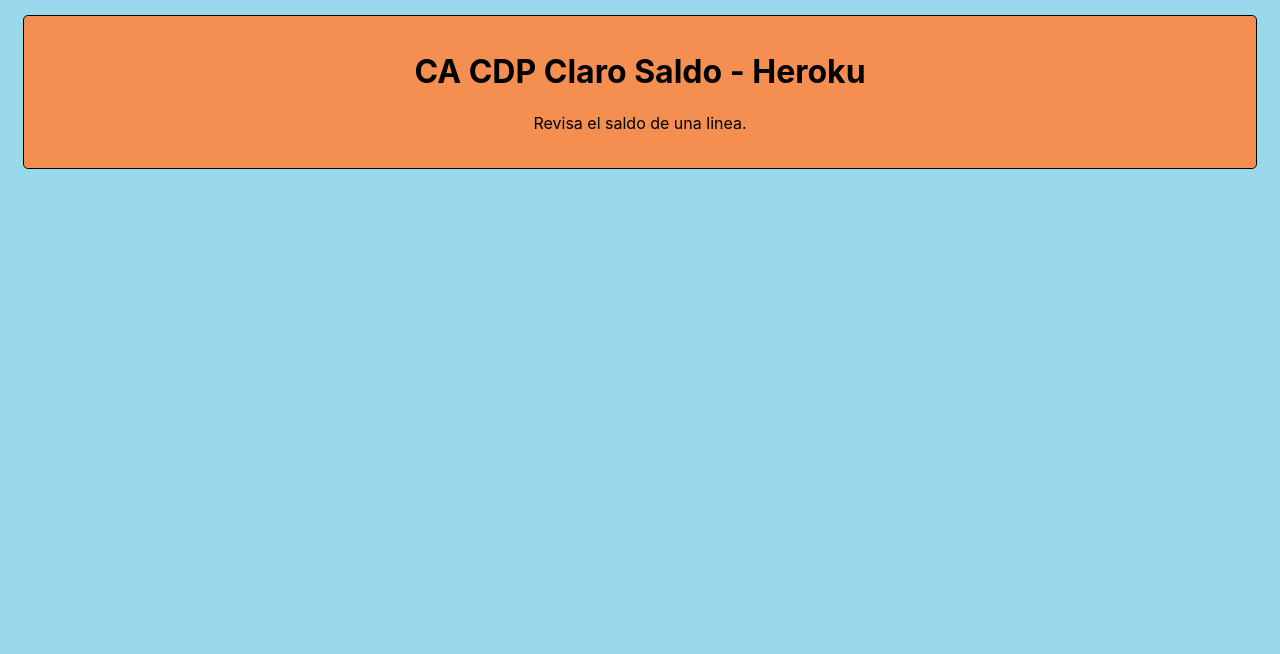
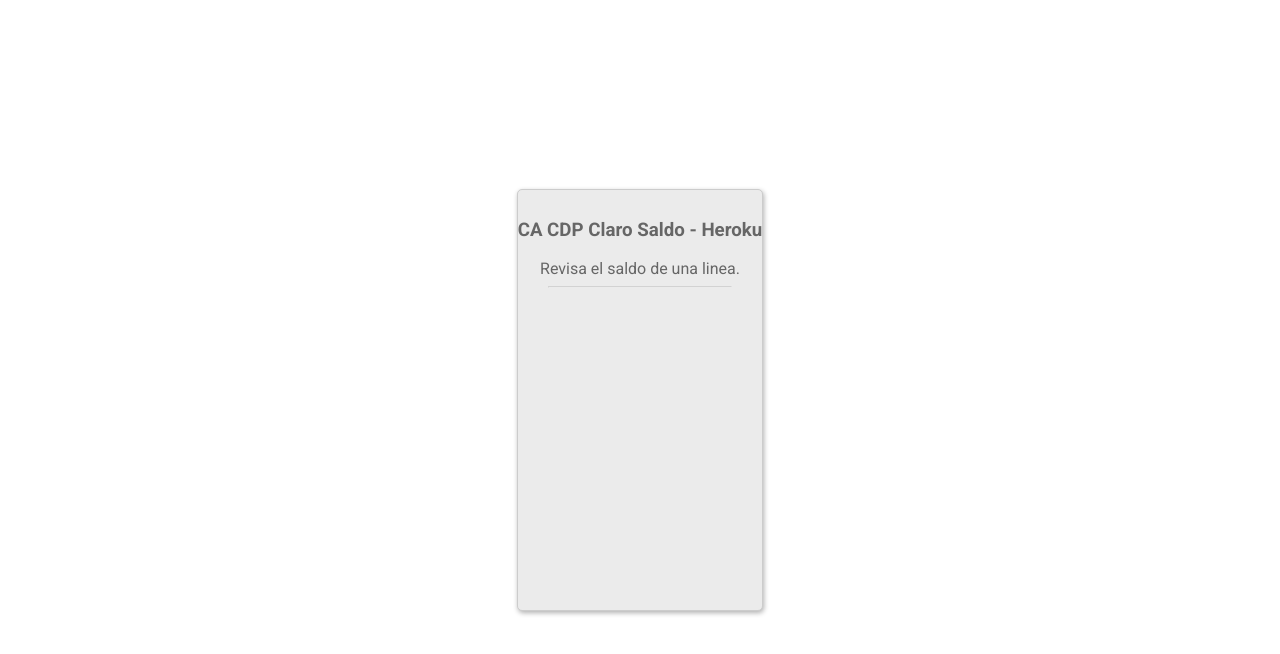
Before and after one commit to mateori0s/CustomActivitiesSalesforce, a website: page public/index.html in a window 1280 px wide. Drawn offline with nearby package versions, Linux system fonts and the light colour scheme; a web font is replaced by a local one.

Commit message:
feat: improved ui styling

```diff
--- a/public/config.json
+++ b/public/config.json
@@ -59,7 +59,7 @@
     },
     "userInterfaces": {
         "configModal": {
-            "height": 350,
+            "height": 450,
             "width": 500,
             "fullscreen": false
         }
--- a/public/css/styles.css
+++ b/public/css/styles.css
@@ -1,28 +1,35 @@
-:root {
-   --orange: hsl(23, 88.1%, 63.7%);
-   --lightblue: hsl(193, 65.9%, 75.9%);
+html, body {
+   display: flex;
+   justify-content: center;
+   height: 100%;
+}
+
+body, div, form, input {
+   padding: 0;
+   margin: 0;
+   outline: none;
+   font-family: Roboto, Arial, sans-serif;
+   font-size: 16px;
+   color: #666;
+}
+
+hr {
+   color: #a9a9a9;
+   opacity: 0.3;
 }
 
 .main-block {
-   background-color: var(--orange);
-   border: 1px solid black;
+   max-width: 340px;
+   min-height: 400px;
+   padding: 10px 0;
+   margin: auto;
    border-radius: 5px;
-   display: flex;
-   flex-direction: column;
-   justify-content: center;
-   align-items: center;
-   margin: 15px;
-   padding: 15px;
+   border: solid 1px #ccc;
+   box-shadow: 1px 2px 5px rgba(0,0,0,.31);
+   background: #ebebeb;
+   text-align: center;
 }
 
-.description-span {
-   text-align: center;
-   margin-bottom: 20px;
+form {
+   margin: 0 30px;
 }
-
-body {
-   font-family: -apple-system, BlinkMacSystemFont, 'Segoe UI', 'Roboto', 'Oxygen',
-    'Ubuntu', 'Cantarell', 'Fira Sans', 'Droid Sans', 'Helvetica Neue',
-    sans-serif;
-   background-color: var(--lightblue);
-}
--- a/public/index.html
+++ b/public/index.html
@@ -5,8 +5,8 @@
         <meta charset="utf-8" />
         <meta http-equiv="x-ua-compatible" content="ie-edge" />
         <meta name="viewport" content="width=device-width, initial-scale=1" />
-        <link href='https://fonts.googleapis.com/css?family=lobster' rel='stylesheet' type='text/css'>
-        <link rel='stylesheet' href="https://cdnjs.cloudflare.com/ajax/libs/design-system/2.8.3/fonts/SalesforceSans-Bold.ttf">
+        <link href="https://fonts.googleapis.com/css?family=Roboto:300,400,500,700" rel="stylesheet">
+        <link rel="stylesheet" href="https://cdnjs.cloudflare.com/ajax/libs/font-awesome/6.1.1/css/all.min.css" integrity="sha512-KfkfwYDsLkIlwQp6LFnl8zNdLGxu9YAA1QvwINks4PhcElQSvqcyVLLD9aMhXd13uQjoXtEKNosOWaZqXgel0g==" crossorigin="anonymous" referrerpolicy="no-referrer" />
         <link rel='stylesheet' href="css/styles.css">
         <script type="text/javascript" src="js/require.js"></script>
         <script src="https://code.jquery.com/jquery-3.6.0.min.js"></script>
@@ -24,8 +24,11 @@
     </head>
     <body>
         <div class="main-block">
-            <h1>CA CDP Claro Saldo - Heroku</h1>
-            <span class="description-span">Revisa el saldo de una linea.</span>
+            <h3>CA CDP Claro Saldo - Heroku</h3>
+            <span>Revisa el saldo de una linea.</span>
+            <form action="/">
+                <hr>
+            </form>
         </div>
     </body>
 </html>
```
